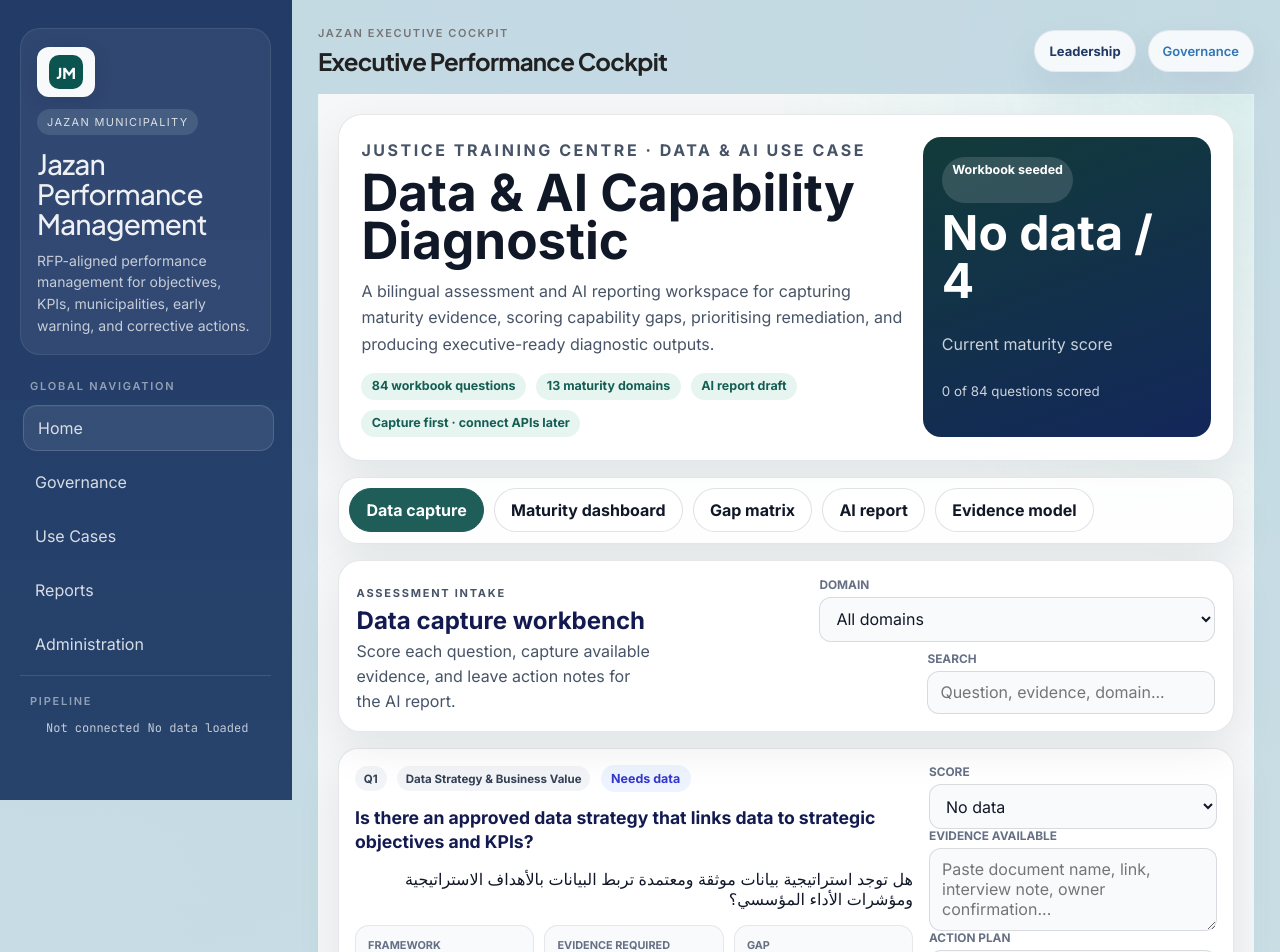
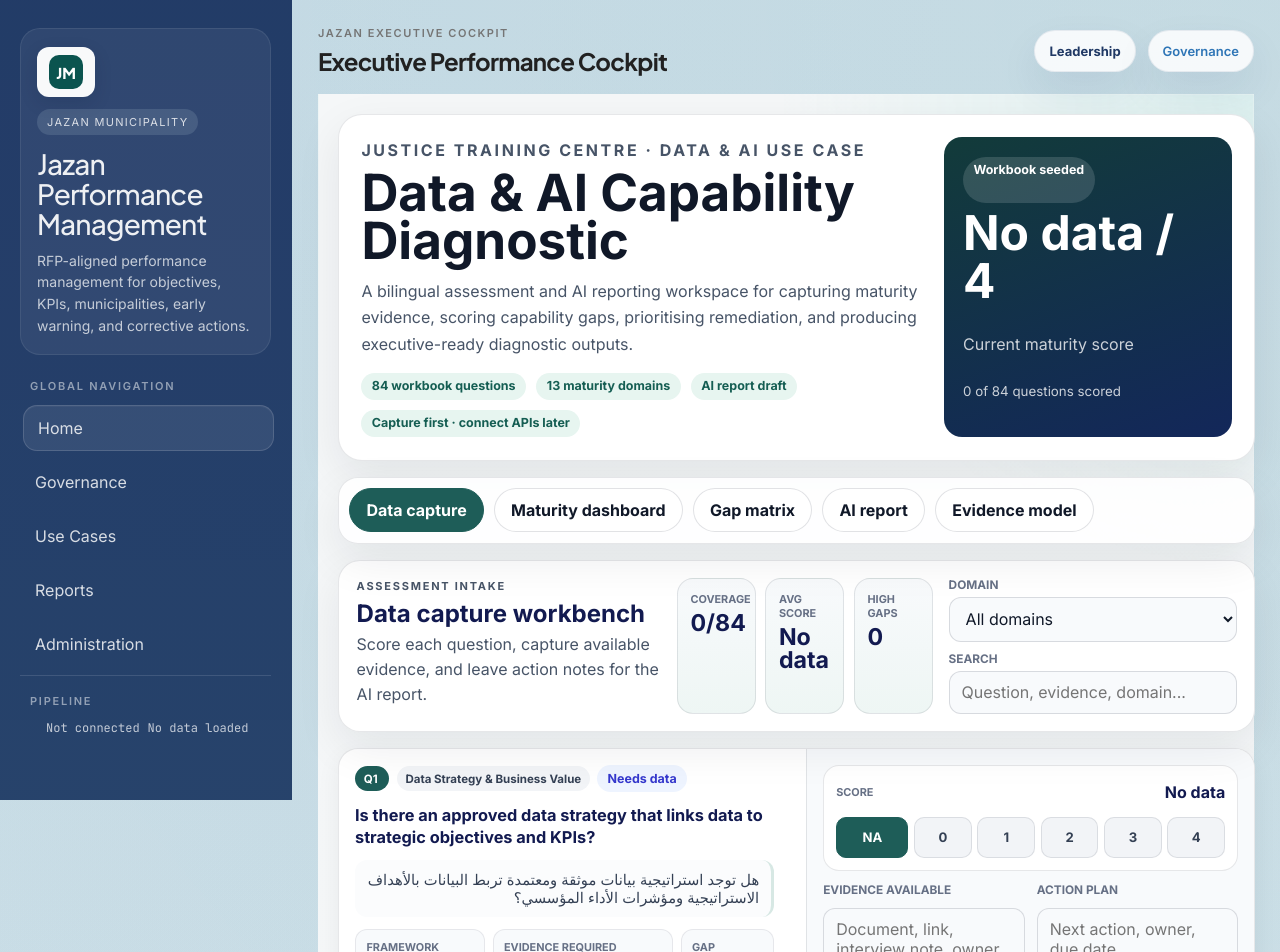
Before and after one commit to maraqa1/opencare-platform, a Next.js app in the folder apps/portal/: page /use-cases/data-ai-capability-diagnostic in a window 1280 px wide. Shown: the top 952 px of the page. Built offline with nearby package versions, Linux system fonts and the light colour scheme.

Commit message:
Improve Data AI diagnostic capture UI

```diff
--- a/apps/portal/app/use-cases/data-ai-capability-diagnostic/workspace-client.tsx
+++ b/apps/portal/app/use-cases/data-ai-capability-diagnostic/workspace-client.tsx
@@ -45,6 +45,15 @@ const priorityLabels = {
   watch: "Watch",
   not_scored: "Needs data",
 } satisfies Record<DomainSummary["priority"], string>;
+
+const scoreOptions = [
+  { value: null, label: "No data", shortLabel: "NA" },
+  { value: 0, label: "0 - absent", shortLabel: "0" },
+  { value: 1, label: "1 - initial", shortLabel: "1" },
+  { value: 2, label: "2 - developing", shortLabel: "2" },
+  { value: 3, label: "3 - managed", shortLabel: "3" },
+  { value: 4, label: "4 - target", shortLabel: "4" },
+] satisfies Array<{ value: number | null; label: string; shortLabel: string }>;
 
 function initialState() {
   return Object.fromEntries(
@@ -218,6 +227,20 @@ export function DataAiDiagnosticWorkspace() {
               <h2>Data capture workbench</h2>
               <p>Score each question, capture available evidence, and leave action notes for the AI report.</p>
             </div>
+            <div className="data-ai-capture-summary" aria-label="Assessment progress summary">
+              <div>
+                <span>Coverage</span>
+                <strong>{scoredQuestions}/{totalQuestions}</strong>
+              </div>
+              <div>
+                <span>Avg score</span>
+                <strong>{formatScore(overallScore)}</strong>
+              </div>
+              <div>
+                <span>High gaps</span>
+                <strong>{criticalItems.length}</strong>
+              </div>
+            </div>
             <div className="data-ai-filters">
               <label>
                 <span>Domain</span>
@@ -246,8 +269,8 @@ export function DataAiDiagnosticWorkspace() {
                 <article className="data-ai-question-card" key={question.id}>
                   <div className="data-ai-question-main">
                     <div className="data-ai-question-topline">
-                      <span>Q{question.number}</span>
-                      <span>{question.domainEn}</span>
+                      <span className="data-ai-question-number">Q{question.number}</span>
+                      <span className="data-ai-domain-pill">{question.domainEn}</span>
                       <span className={`data-ai-priority ${priority}`}>{priorityLabels[priority]}</span>
                     </div>
                     <h3>{question.questionEn}</h3>
@@ -268,24 +291,32 @@ export function DataAiDiagnosticWorkspace() {
                     </dl>
                   </div>
                   <div className="data-ai-capture-fields">
-                    <label>
+                    <div className="data-ai-score-panel">
+                      <div>
                         <span>Score</span>
-                      <select
-                        value={state.score ?? ""}
-                        onChange={(event) => updateQuestion(question.id, { score: event.target.value === "" ? null : Number(event.target.value) })}
+                        <strong>{state.score === null ? "No data" : `${state.score} / ${question.target}`}</strong>
+                      </div>
+                      <div className="data-ai-score-buttons" role="group" aria-label={`Score question ${question.number}`}>
+                        {scoreOptions.map((option) => (
+                          <button
+                            className={state.score === option.value ? "active" : ""}
+                            key={option.label}
+                            type="button"
+                            title={option.label}
+                            onClick={() => updateQuestion(question.id, { score: option.value })}
                           >
-                        <option value="">No data</option>
-                        {[0, 1, 2, 3, 4].map((score) => (
-                          <option key={score} value={score}>{score}</option>
+                            {option.shortLabel}
+                          </button>
                         ))}
-                      </select>
-                    </label>
+                      </div>
+                    </div>
+                    <div className="data-ai-textarea-grid">
                       <label>
                         <span>Evidence available</span>
                         <textarea
                           value={state.evidenceAvailable}
                           onChange={(event) => updateQuestion(question.id, { evidenceAvailable: event.target.value })}
-                        placeholder="Paste document name, link, interview note, owner confirmation..."
+                          placeholder="Document, link, interview note, owner confirmation..."
                         />
                       </label>
                       <label>
@@ -293,9 +324,10 @@ export function DataAiDiagnosticWorkspace() {
                         <textarea
                           value={state.actionPlan}
                           onChange={(event) => updateQuestion(question.id, { actionPlan: event.target.value })}
-                        placeholder="Recommended next action, owner, due date..."
+                          placeholder="Next action, owner, due date..."
                         />
                       </label>
+                    </div>
                   </div>
                 </article>
               );
```
Also changed, not shown: apps/portal/app/globals.css. Lines whose indentation alone changed are shown as unchanged.
